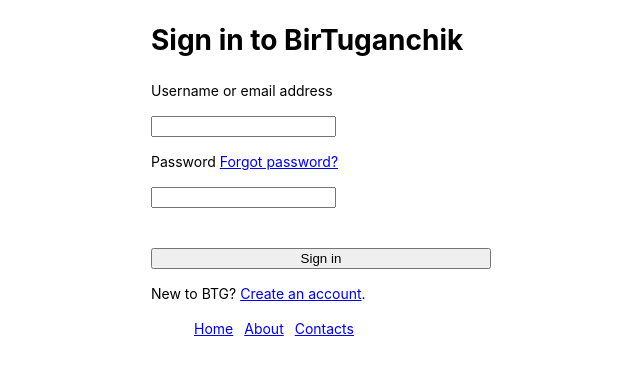
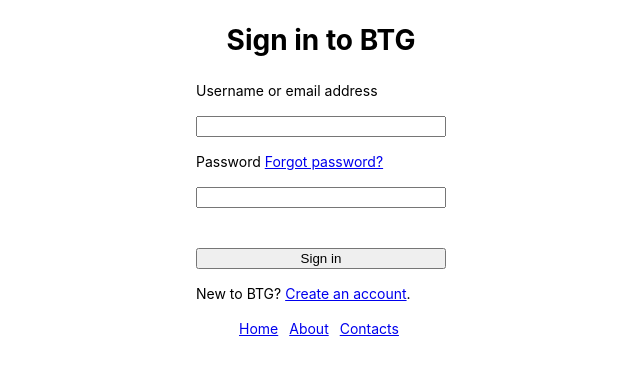
Before and after one commit to itacademy-hw/birtuganchik, a React (Create React App) app: page / in a window 1280 px wide. Shown: the top 372 px of the page, without its empty margins (319-959 px from the left). Built offline with nearby package versions, Linux system fonts and the light colour scheme.

Commit message:
Update Login.js

```diff
--- a/src/publicPages/login/Login.js
+++ b/src/publicPages/login/Login.js
@@ -6,7 +6,7 @@ let LoginPage = styled.div `
         box-sizing: border-box;
     }
     margin: 0 auto;
-    width: 340px;
+    width: 250px;
     display: block;
     font-size: 14px;
     line-height: 1.5;
@@ -18,7 +18,12 @@ let LoginPage = styled.div `
         width: 100%;
     }
 
-
+    input {
+        width: 100%;
+    }
+    h1{
+        text-align: center;
+    }
     li {
         display: inline;
         margin-right: 5px;
@@ -38,7 +43,7 @@ class Login extends Component {
         return (
             <LoginPage>
             <div className="login">
-                <h1>Sign in to BirTuganchik</h1>
+                <h1>Sign in to BTG</h1>
                 <p>Username or email address</p>
                 <input value={login}/>
                 <p>Password <a class="label-link" href="/password_reset">Forgot password?</a></p>
```
